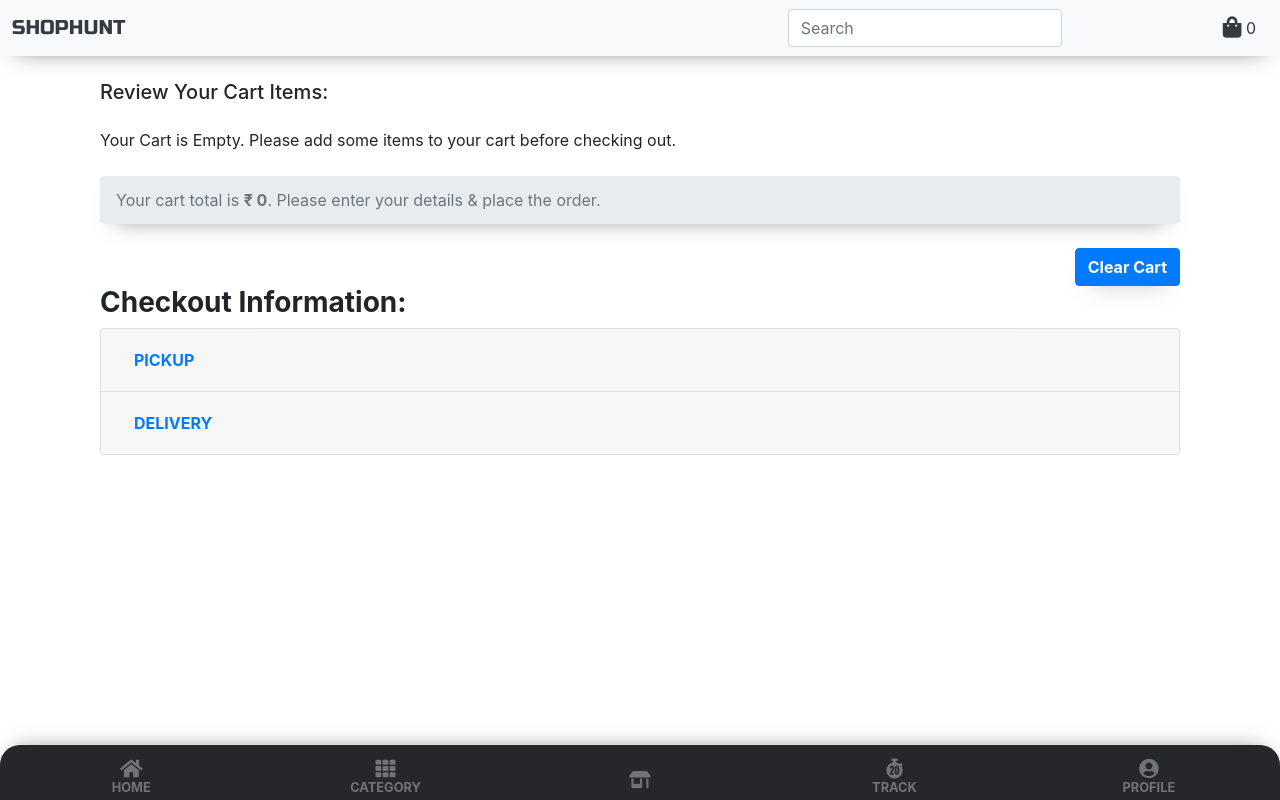
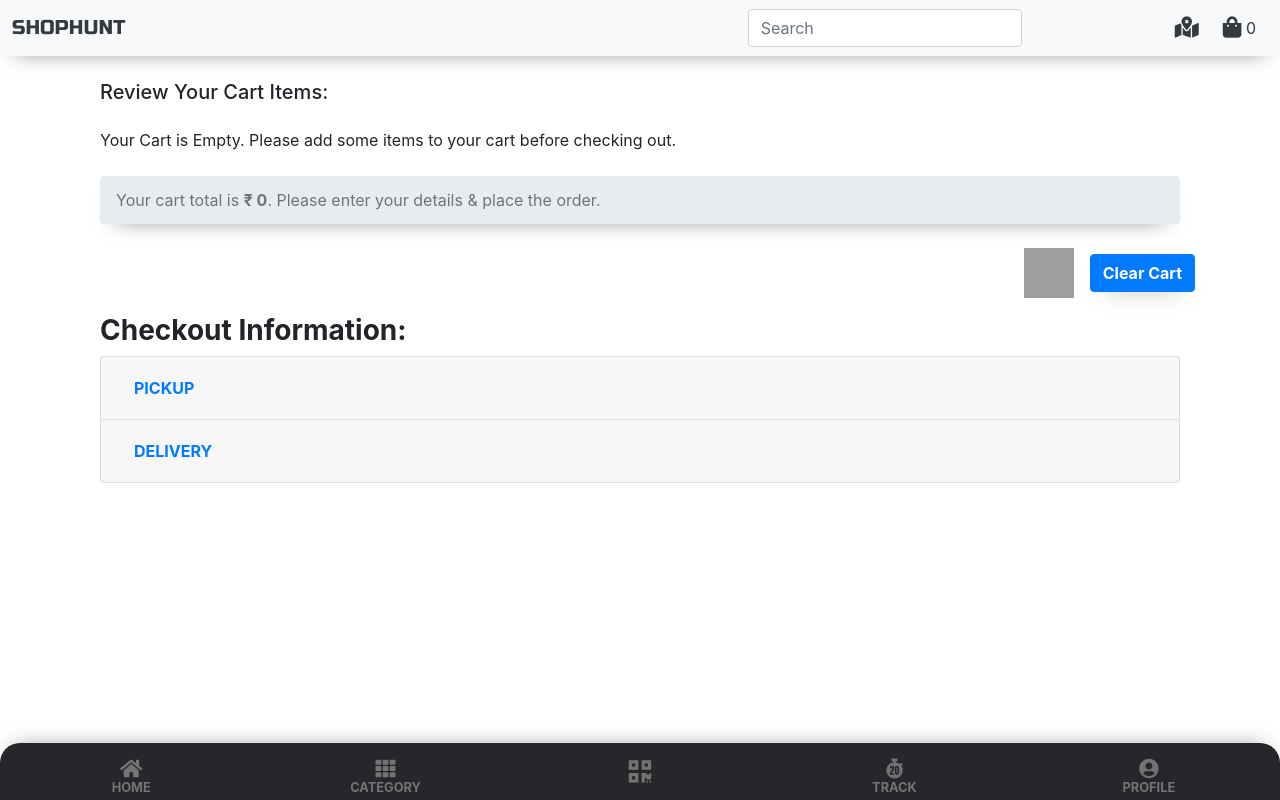
Before and after one commit to prashik-ganer/deployment, a Django app: template shop/templates/shop/checkout.html in a window 1280 px wide. Run offline with Django 3.2, Linux system fonts and the light colour scheme; the template is opened without the code that fills it, so the values that code supplies are empty; some libraries are stand-ins or nearby versions; grey boxes are pictures that could not be loaded.

Commit message:
Added whastapp feature. Tooltip. Seller products page updates

```diff
--- a/seller/forms.py
+++ b/seller/forms.py
@@ -10,7 +10,7 @@ class OrderStatusForm(ModelForm):
     class Meta:
         model = Orders
         fields = '__all__'
-        exclude = ['seller','email','name','zip_code']
+        exclude = ['timestamp']
 
 
 
@@ -19,6 +19,7 @@ class OrderUpdatesForm(ModelForm):
     class Meta:
         model = OrderUpdate
         fields = '__all__'
+        exclude = ['seller','email','name','zip_code']
 
 
 class OrderQR(ModelForm):
--- a/shop/serializers.py
+++ b/shop/serializers.py
@@ -10,7 +10,7 @@ class AllProductsSerializer(serializers.ModelSerializer):
 class AllOrdersSerializer(serializers.ModelSerializer):
     class Meta:
         model = Orders
-        fields = '__all__'
+        fields = ['order_id','seller','status']
 
 class AllProductsStockSerializer(serializers.ModelSerializer):
     class Meta:
--- a/shop/templates/shop/basic.html
+++ b/shop/templates/shop/basic.html
@@ -316,13 +316,18 @@
       </div>
 
        {% comment %} {% if user.is_authenticated %} {% endcomment %}
+<div class="div d-flex flex-row justify-justify-content-center align-items-center">
+      <a class="text-decoration-none text-dark mx-2" id="map" data-toggle="popover" data-placement="top" data-content="Download the app to use Store Locator Feature " class="col d-flex flex-row align-items-end">
 
+					<i class="fas fa-map-marked-alt fa-lg"></i>
+      </a>
       <a href="{% url 'Checkout' %}" class="text-decoration-none text-dark mx-3">
        <div  class="icon">
 					<i class="fas fa-shopping-bag fa-lg mx-0"></i>
 					 <span class="notify" id="cart" > <smaller>0</smaller></span>
 				</div>
       </a>
+</div>
 
           {% comment %} <ul class="navbar-nav ml-auto">
             <li class="nav-item dropdown">
@@ -592,6 +597,9 @@
     x.type = "password";
   }
   }
+  $('#example').popover();
+  $('#map').popover();
+
   </script>
 
 {% comment %}
--- a/shop/templates/shop/checkout.html
+++ b/shop/templates/shop/checkout.html
@@ -9,10 +9,8 @@
 
       <H5> Review Your Cart Items: </H5>
       <div class="my-4">
-
         <ul class="list-group  " id="items">
           <!-- VERY IMPORTANT line to display cart items on checkout page (Also id="items" => helps in triggering <ul>....</ul> to display cart items on checkout page)  -->
-
         </ul>
         <nav aria-label="breadcrumb">
           <ol class="breadcrumb mt-2">
@@ -23,12 +21,17 @@
         </nav>
       </div>
     </div>
-      <div class="container d-flex flex-row-reverse ">
+    <div class="d-flex flex-row align-items-center justify-content-end">
+      <a class="mx-3" href="https://api.whatsapp.com/send?phone=+919309587467&text=Hey, I want to recieve updates over whatsapp!">
+      <img src="https://res.cloudinary.com/dbvh7sfop/image/upload/v1612247716/media/Website%20Assets/ceta6jjhjaxkesziepmt.png" width="50px" height="50px" alt="whatsapp.icon">
+      </a>
+      <div class="">
       <div class="btn btn-primary clear-cart-btn" onclick="clearCart()"style=""><b>Clear Cart</b></div>
       </div>
+    </div>
 
 
-    <div class="container">
+    <div class="container mt-3">
       <h3><b>Checkout Information: </b></h3>
       <!--<h3 style="font-family: 'Russo One', sans-serif;"><b>Checkout Information: </b></h3>-->
 
@@ -221,6 +224,9 @@
 
 {% block js %}
 <script>
+
+
+
   if (localStorage.getItem('cart') == null) {
     var cart = {};
   } else {
@@ -239,6 +245,9 @@
     cart = JSON.parse(localStorage.getItem('cart'));
     localStorage.clear();
     cart = {};
+
+    document.location = "/";             // To redirect the user to the HomePage when he clicks on the alert box
+
   }
 
 
--- a/shop/templates/shop/footer.html
+++ b/shop/templates/shop/footer.html
@@ -27,18 +27,23 @@
 
 
  </style>
+
 <div class="footer-bottom row site-footer d-flex flex-row pt-3 pb-0 px-1">
     <div class="d-flex flex-row justify-content-around" style="flex:1">
     <a  href="/shop/" class="col d-flex flex-column  justify-content-end">
       <div class="row d-flex flex-column align-content-center"><i class="fas fa-home fa-lg"></i></div>
       <div class="row d-flex flex-column align-content-center text-sm textnav"><b>HOME</b></div>
     </a>
-    <a  href="/shop/category" class="col d-flex flex-column  justify-content-end">
+    <a  href="/shop/category"  class="col d-flex flex-column  justify-content-end">
       <div class="row d-flex flex-column align-content-center"><i class="fas fa-th fa-lg"></i></div>
       <div class="row d-flex flex-column align-content-center textnav"><b>CATEGORY</b></div>
     </a>
-    <a href="#" class="col d-flex flex-column justify-content-center">
-      <div class="row d-flex flex-column align-content-center textnav"><i class="fas fa-store-alt fa-lg"></i></div>
+    {% comment %} <button type="button" id="example"class="btn btn-secondary" data-container="body" data-toggle="popover" data-placement="top" data-content="Vivamus sagittis lacus vel augue laoreet rutrum faucibus.">
+      Popover on top
+    </button> {% endcomment %}
+
+    <a href="#" id="example" data-toggle="popover" data-placement="top" data-content="Download the app to use product scanner" class="col d-flex flex-column justify-content-center" style="margin-bottom:15px;">
+      <div class="row d-flex flex-column align-content-center textnav"><i class="fas fa-qrcode fa-2x "></i></div>
     </a>
     <a href="/shop/tracker"class="col d-flex flex-column  justify-content-end">
       <div class="row d-flex flex-column align-content-center"><i class="fas fa-stopwatch-20 fa-lg"></i></div>
--- a/shop/urls.py
+++ b/shop/urls.py
@@ -21,7 +21,7 @@ urlpatterns = [
     path("update_item/", views.updateItem, name="update_item"),
     path("qrcode/id=<int:order_id>", views.qrcode, name="qrcode"),
     path("all_products/", views.allProducts, name="allProducts"),
-    # path("seller_products/", views.SellerProducts, name="SellerProducts"),
+    path("all_seller_products/<int:pk>", views.SellerProducts, name="SellerProducts"),
 
 
     path("all_orders/", views.allOrders, name="allOrders"),
```
Also changed, not shown: seller/templates/seller/index.html (+6 -1 lines), seller/templates/seller/seller_products.html (+33 -27 lines), seller/templates/seller/seller_profile.html (+36 -3 lines), seller/views.py (+8 -5 lines), shop/views.py (+14 -3 lines), media/qrcode/294.png (added).
